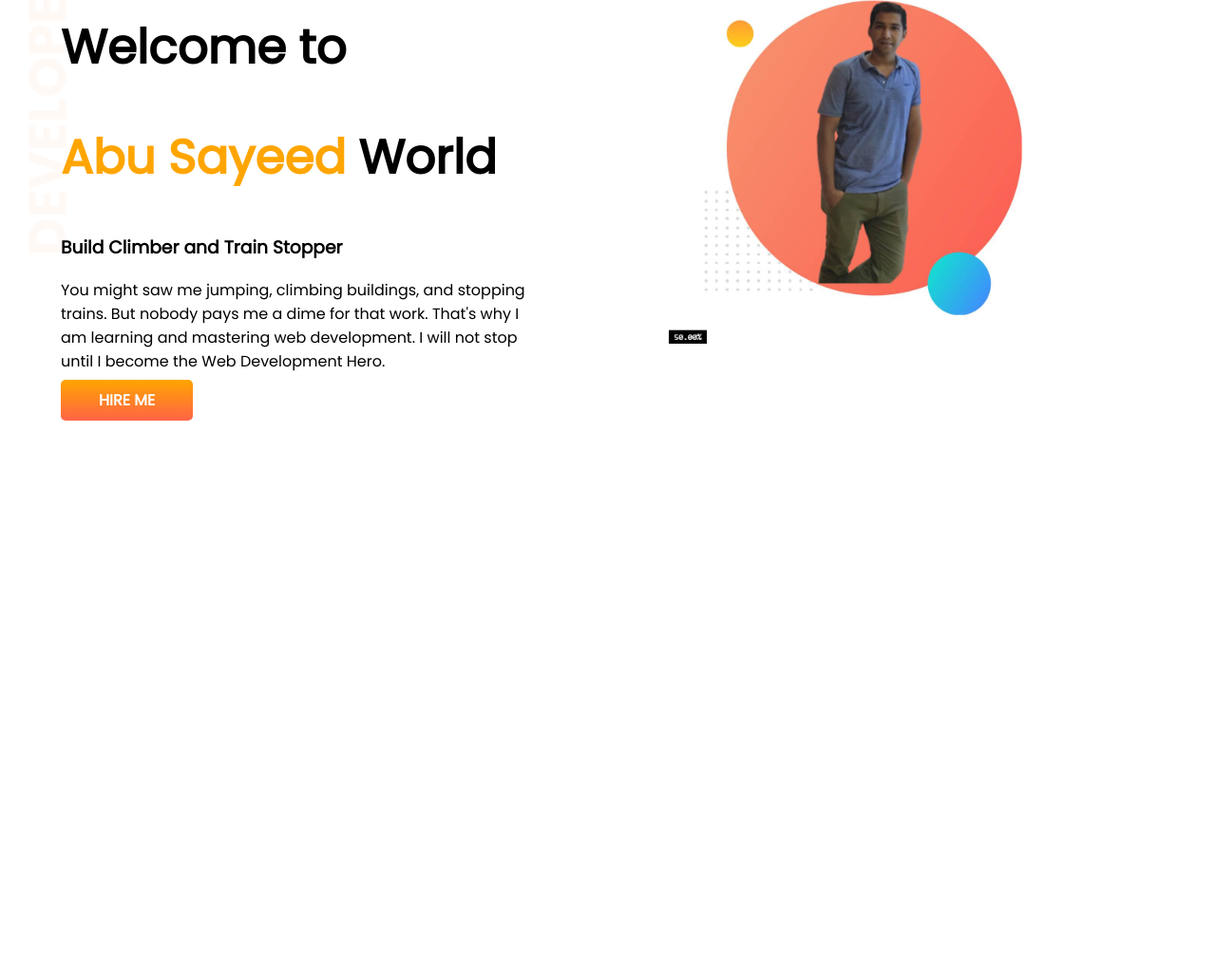
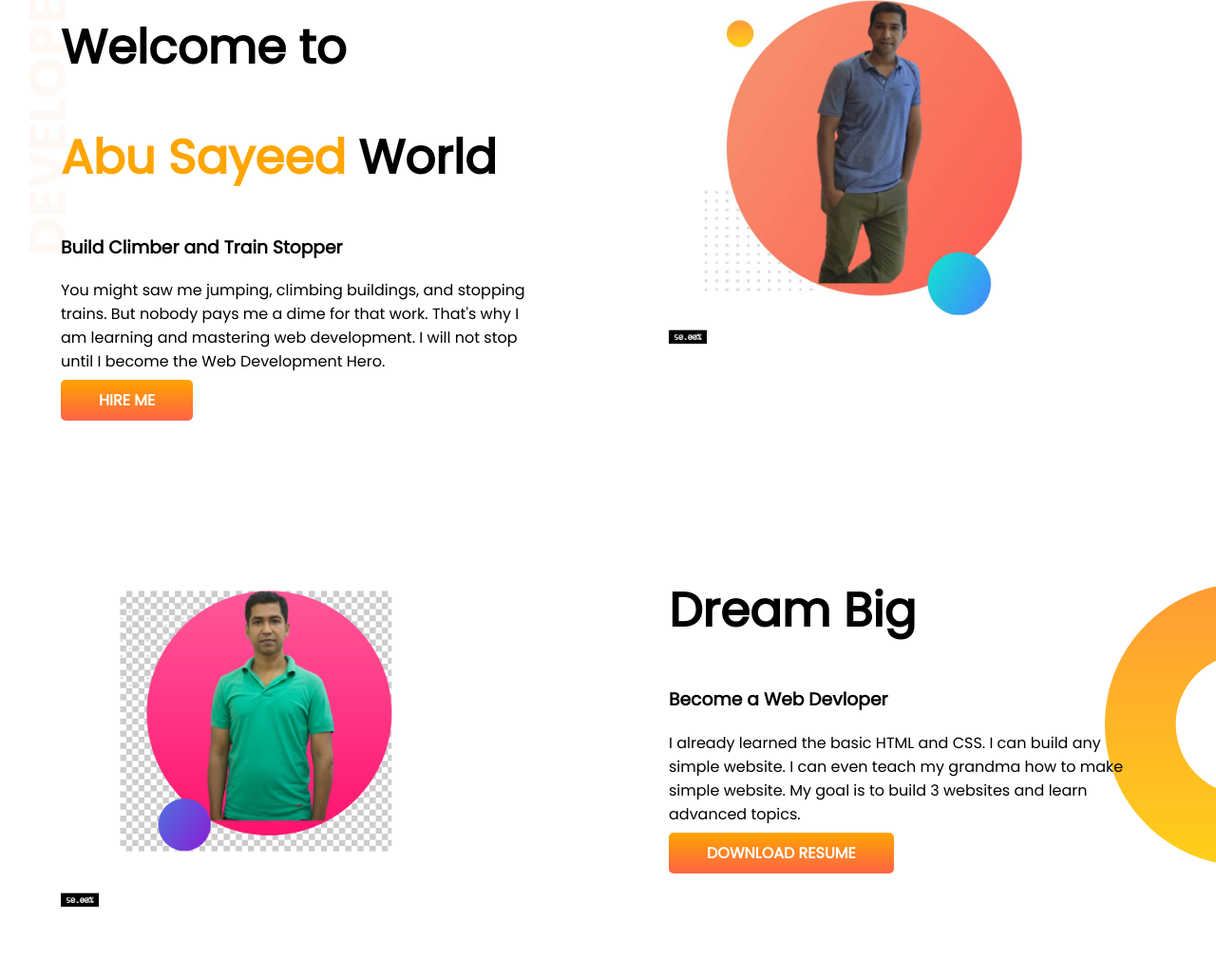
Before and after one commit to Sayeed1037/developer-portfolio, a plain HTML site: page index.html in a window 1280 px wide. Shown: the part 93-1121 px from the top of the page at 95% size. Before the commit the page ends 800 px from the top, so only its background shows below. Drawn offline with Linux system fonts and the light colour scheme.

Commit message:
2nd commit

```diff
--- a/index.html
+++ b/index.html
@@ -29,6 +29,19 @@
             <img src="images/New Pic.png" alt="MyPic">
         </div>
     </section>
+    <section class="dream-big">
+        <div class="half-width">
+            <img src="images/download.png" alt="">
+        </div>
+        <div class="half-width">
+            <h1>Dream Big</h1>
+            <h3>Become a Web Devloper</h3>
+            <p>
+                I already learned the basic HTML and CSS. I can build any simple website. I can even teach my grandma how to make simple website. My goal is to build 3 websites and learn advanced topics.
+            </p>
+            <a  class="link-button" target="_blank" href="">DOWNLOAD RESUME</a>
+        </div>
+    </section>
 </body>
 
 </html>
--- a/style.css
+++ b/style.css
@@ -10,6 +10,7 @@ h1{
 }
 section{
     display: flex;
+    margin-bottom: 2px;
 }
 .half-width{
     width: 50%;
@@ -30,3 +31,8 @@ section{
     background-image: url(images/top-banner.png);
     background-repeat: no-repeat;
 }
+.dream-big{
+    background-image: url(images/dream-bg.png);
+    background-repeat: no-repeat;
+    background-position: right;
+}
```
Also changed, not shown: images/SBA_9502-removebg-preview.png (added), images/download.png (added), 1 other file.
